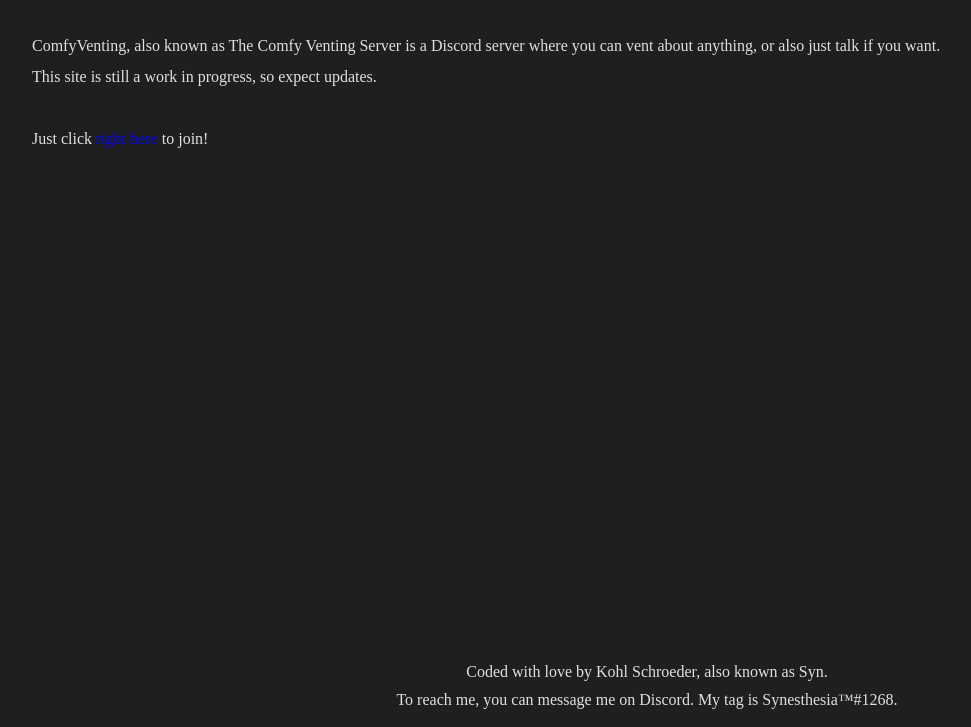
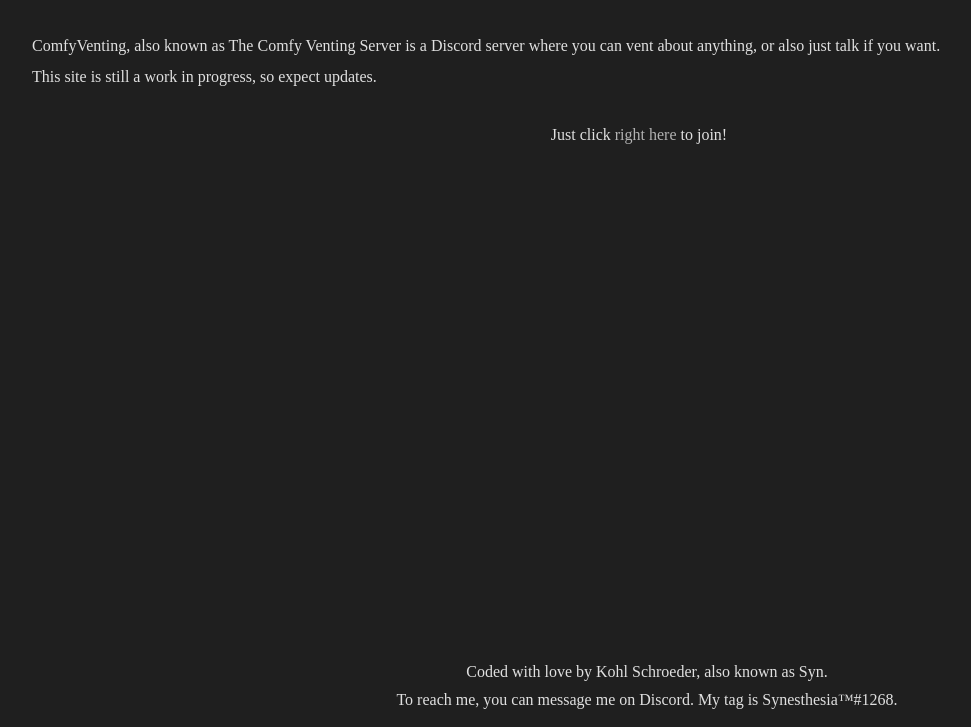
Before and after one commit to ComfyVenting/ComfyVenting.github.io, a plain HTML site: page index.html in a window 1280 px wide. Shown: the part 73-800 px from the top of the page, without its empty margins (1-972 px from the left). Drawn offline with Linux system fonts and the light colour scheme.

Commit message:
Bug Fixin'

```diff
--- a/index.html
+++ b/index.html
@@ -20,8 +20,10 @@
 		<div id="content">
 			<p>ComfyVenting, also known as The Comfy Venting Server is a Discord server where you can vent about anything, or also just talk if you want.</p>
 			<p>This site is still a work in progress, so expect updates.</p>
-			<span style="line-height:10px;"><br></span>
-			<span style="margin-right: 25px;"><p>Just click <span style="color:#b3b3b3;"><a href="https://discord.gg/cM83kdHWXe">right here</a></span> to join!</p></span>
+		</div>
+		<div id="contentbreak"><br></div>
+		<div id="link">
+			<p>Just click <span style="color:#b3b3b3;"><a href="https://discord.gg/cM83kdHWXe">right here</a></span> to join!</p>
 		</div>
 		<div id="footnote">
 			<p>Coded with love by Kohl Schroeder, also known as Syn.</p>
--- a/stylesheet.css
+++ b/stylesheet.css
@@ -15,6 +15,7 @@ h2 {
 	color: #e0e0e0;
 }
 #content {
+	text-align: left;
 	margin-left: 25px;
 	margin-right: 25px;
 	line-height: 15px;
@@ -22,8 +23,15 @@ h2 {
 p {
 	color: #e0e0e0;
 }
+#contentbreak {
+	line-height: 10px;
+}
+#link {
+	text-align: center;
+}
 a {
 	text-decoration: none;
+	color: inherit;
 }
 a:hover {
 	text-decoration: underline
```
